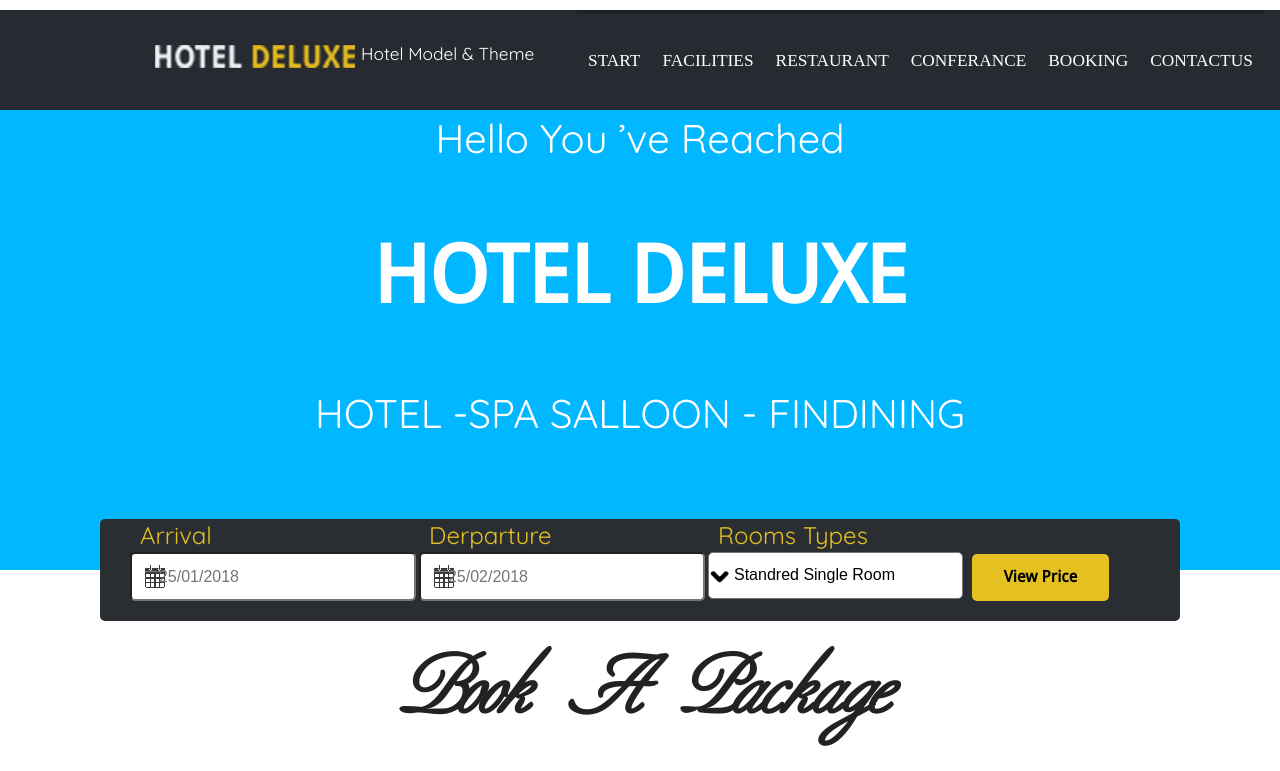
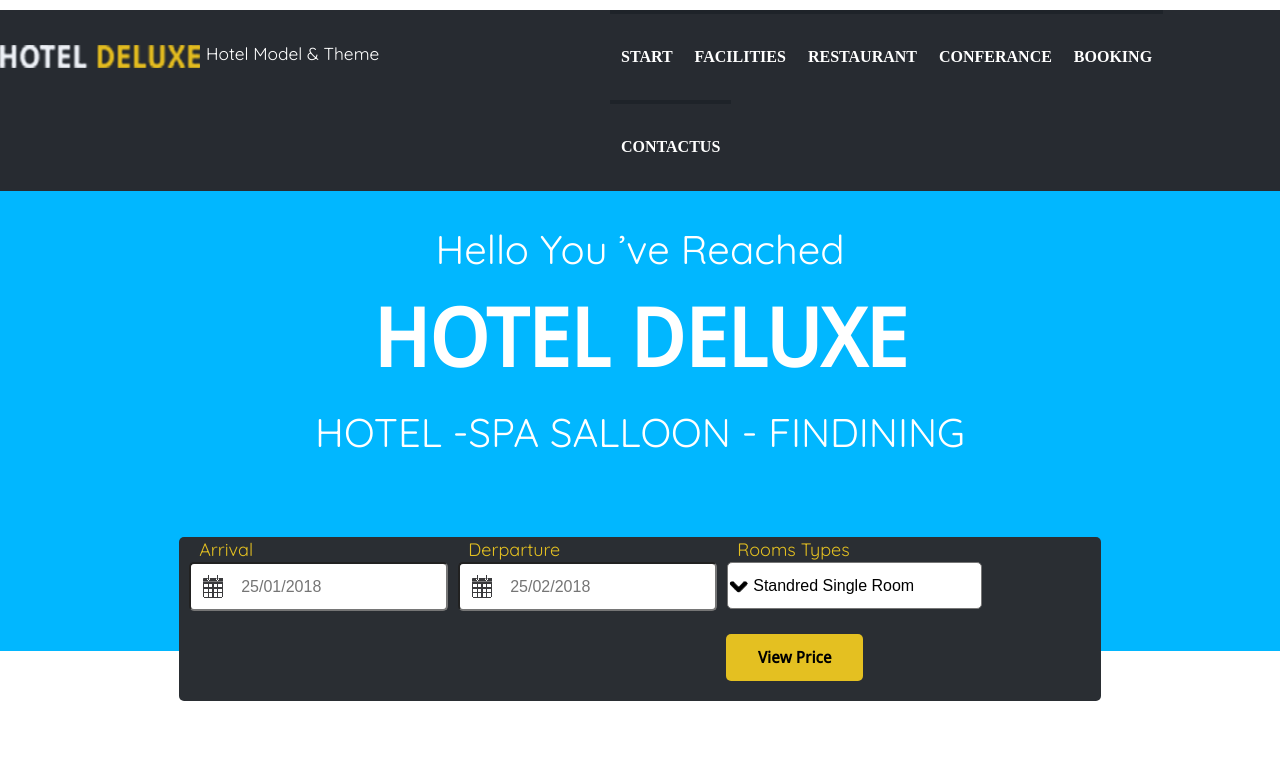
Before and after one commit to vaskae/Hotel-Delux, a plain HTML site: page index.html in a window 1280 px wide. Shown: the top 771 px of the page. Drawn offline with nearby package versions, Linux system fonts and the light colour scheme; a script that the page names is missing; a web font is replaced by a local one.

Commit message:
Update main.css

```diff
--- a/css/main.css
+++ b/css/main.css
@@ -115,22 +115,31 @@ textarea {
 }
 header{
     background:#272B31;
-    min-height: 100px;
-    overflow: hidden;
+    min-height: 80px;
+    overflow:hidden;
     margin-top: 10px;
 
 
 }
+.wrapper{
+   width:80%;
+
+
+margin:0 auto;
+}
 #header{
 
-    width: 1355px;
+
+    width: 100%;
 margin: 0 auto;
+
+
 }
 footer{
     background:#333333;
-    min-height:460px;
+
     overflow: hidden;
-     width: 100%;
+
     border: 1px solid;
    font-family:DroidSans;
 
@@ -141,7 +150,8 @@ footer{
     background: #01B7FF;
     min-height: 460px;
     position: relative;
-    margin-top: -70px;
+	top:-70px;
+
 }
 
 #select_room_type {
@@ -172,9 +182,8 @@ footer{
 }
 
 .logo {
-    width: 404px;
-    height: 26px;
-    margin-left: 155px;
+
+
     padding-top: 32px;
 }
 
@@ -187,8 +196,10 @@ footer{
 }
 
 .menubar {
-    width: 728px;
-    margin-right: 50px;
+    width: 670px;
+
+
+
 
 
 
@@ -210,16 +221,17 @@ footer{
     text-transform: uppercase;
     color:#ffffff;
     font-family: Droid+Sans;
-    font-size: 13pt;
-    padding: 35px  11px ;
+    font-size: 12pt;
+    padding: 32px  11px ;
     display: block;
+	font-weight:bold;
     border-top: 4px solid #1e2329;
 
 }
 
 .menubar ul li a:hover{
     background: #1e2329;
-     padding: 35px  11px ;
+     padding: 32px  11px ;
     border-top: 4px solid #ffd700;
 }
 .baner_caption {
@@ -228,6 +240,8 @@ footer{
     margin: 0 auto;
     text-align: center;
     margin-top: 70px;
+	padding-top:30px;
+	color:white;
 
 }
 
@@ -236,11 +250,13 @@ footer{
     font-weight: normal;
     font-size: 30pt;
     color: white;
+
 }
 
 .caption_title {
     font-family:DroidSans;
     font-size: 60pt;
+	line-height:20px;
     font-weight: bold;
 
     color: white;
@@ -255,8 +271,8 @@ footer{
 
 .view_pricing {
     background-color: #2a2e33;
-    width: 1080px;
-    height: 102px;
+    width: 72%;
+
     margin: 0 auto;
     border-radius: 5px;
     margin-top: 40px;
@@ -264,11 +280,12 @@ footer{
     left: 0;
     right: 0;
     bottom: -11%;
+	padding-bottom:20px;
 }
 
 .form_gurop {
     float: left;
-     margin-left: 20px;
+
 }
 
 
@@ -277,9 +294,9 @@ footer{
 .form_gurop lable{
    font-family: Quicksand;
     font-weight: 400;
-    font-size: 30pt;
+
     color: #E4C021;
-    font-size: 18pt;
+    font-size: 18px;
     margin-left: 20px;
 }
 
@@ -287,12 +304,12 @@ footer{
 }
 
 .common_date_style {
-    width: 255px;
+    width: 205px;
     height: 45px;
     border-radius: 5px;
     background: url(../img/calender.png) no-repeat #ffff ;
     background-position: 5%;
-    padding-left: 10%;
+    padding-left: 50px;
     margin-left: 10px;
     cursor:pointer;
 }
@@ -316,12 +333,13 @@ footer{
         width: 137px;
     height: 47px;
     border-radius: 5px;
-    margin: 35px 1px 0 9px;
+    margin: 25px 1px 0 9px;
     color: black;
     font-weight: bold;
     background: #E4C021;
     border: none;
     cursor:pointer;
+	float:left;
 }
 
 
@@ -333,14 +351,14 @@ footer{
 
 }
 .package_booking_title p{
-   width: 996px;
+
 text-align: center;
 margin: 0 auto;
 
 
 }
 .package_slider {
-        width: 1040px;
+
     margin: 46px auto 0 auto;
     height: 291px;
 }
@@ -367,8 +385,10 @@ margin: 0 auto;
 
 .all_room_type {
 
-    width: 1100px;
+
     margin: 5px auto;
+
+	width:960px;
 
 }
 
@@ -437,10 +457,11 @@ margin: 10px 10px 10px 10px;
     color: white;
     font-size: 12px;
 
+
 }
 
 .footer_wrapper{
-    width: 1023px;
+
     margin: auto;
 
 
@@ -485,7 +506,10 @@ margin: 10px 10px 10px 10px;
 
 }
 
+.member_areia {
+margin-left:15px;
 
+}
 
 
 .member_areia input[type=text],input[type=password]{
@@ -505,6 +529,7 @@ margin: 10px 10px 10px 10px;
 }
 
 .date {
+color:#FFCC00;
 }
 
 .join_dleux {
```
